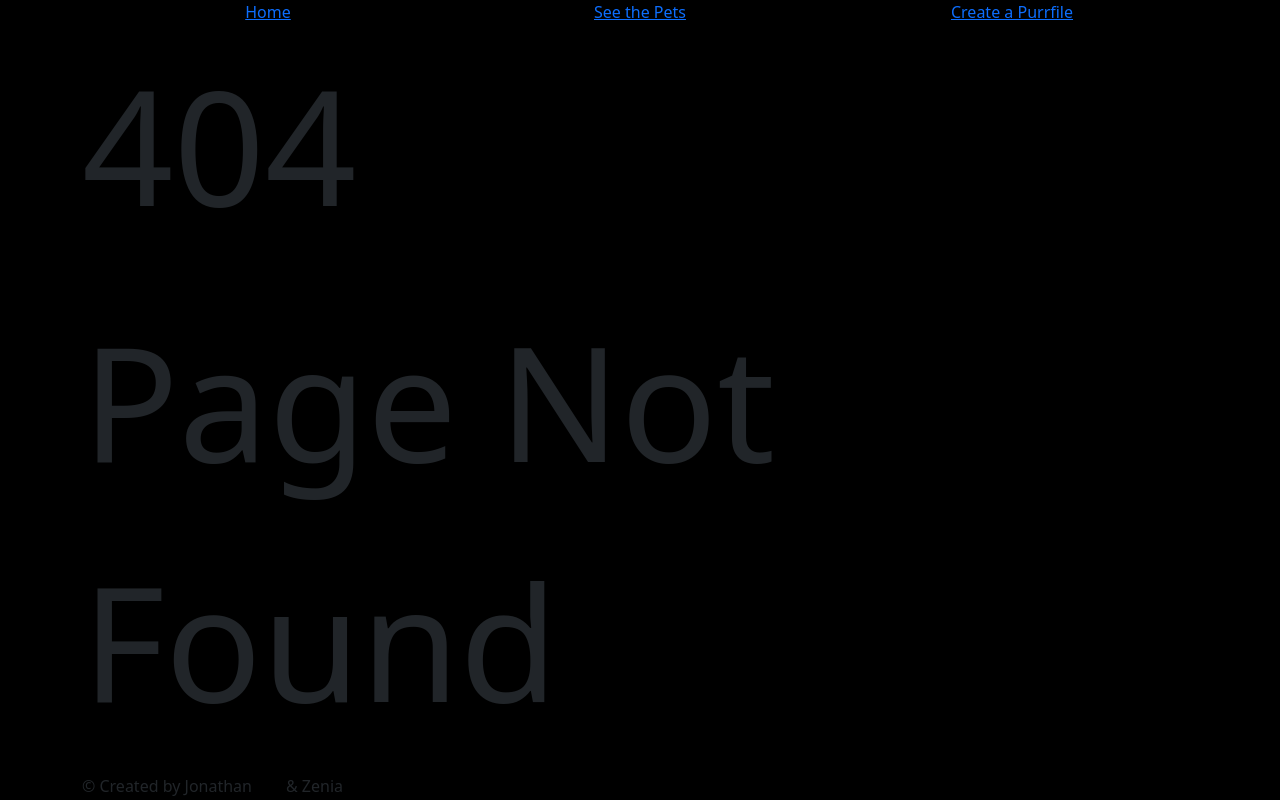
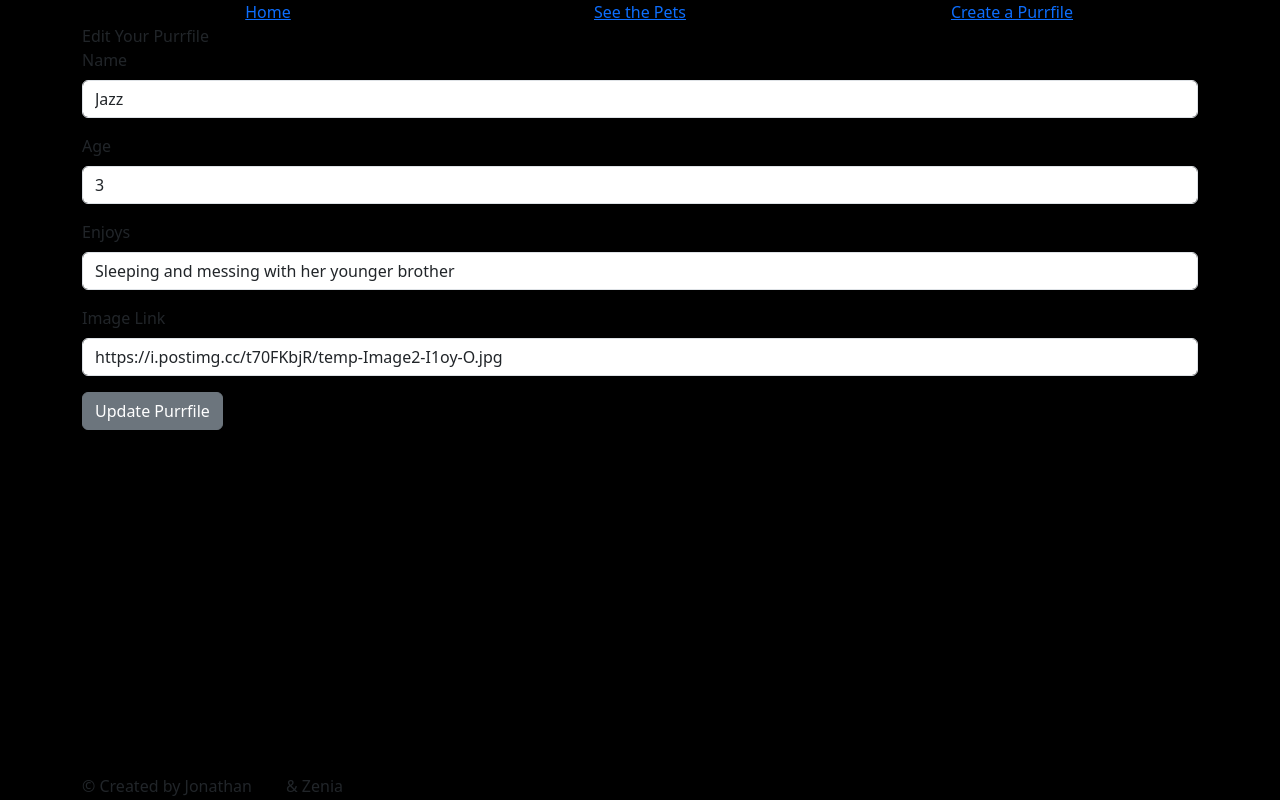
Before and after one commit to learn-academy-2023-hotel/cat-tinder-frontend-calico-cats, a React (Create React App) app: page /petedit/1 in a window 1280 px wide. Before the commit this address had no page. Built offline with nearby package versions, Linux system fonts and the light colour scheme.

Commit message:
completed update functionality and testing

```diff
--- a/src/App.js
+++ b/src/App.js
@@ -13,8 +13,12 @@ import NotFound from "./pages/NotFound"
 
 const App = () => {
   const [pets, setPets] = useState(mockPets)
-    const createPet = (createdPet) => {
-    console.log("Created Pet:" , createdPet)
+  const createPet = (createdPet) => {
+    console.log("Created Pet:", createdPet)
+  }
+  const updatePet = (pet, id) => {
+    console.log("pet:", pet)
+    console.log("id:", id)
   }
 
   return (
@@ -26,7 +30,10 @@ const App = () => {
           <Route path="/petindex" element={<PetIndex pets={pets} />} />
           <Route path="/petshow/:id" element={<PetShow pets={pets} />} />
           <Route path="/petnew" element={<PetNew createPet={createPet} />} />
-          <Route path="/petedit" element={<PetEdit />} />
+          <Route
+            path="/petedit/:id"
+            element={<PetEdit pets={pets} updatePet={updatePet} />}
+          />
           <Route path="*" element={<NotFound />} />
         </Routes>
 
--- a/src/pages/PetEdit.js
+++ b/src/pages/PetEdit.js
@@ -1,9 +1,77 @@
-import React from "react"
+import React, { useState } from "react"
+import { Form, FormGroup, Label, Input, Button } from "reactstrap"
+import { useParams, useNavigate } from "react-router-dom"
 
-const PetEdit = () => {
+const PetEdit = ({ pets, updatePet }) => {
+  const { id } = useParams()
+  let currentPet = pets?.find((pet) => pet.id === +id)
+
+  const [editPet, setEditPet] = useState({
+    name: currentPet.name,
+    age: currentPet.age,
+    enjoys: currentPet.enjoys,
+    image: currentPet.image,
+  })
+
+  const handleChange = (e) => {
+    setEditPet({ ...editPet, [e.target.name]: e.target.value })
+  }
+  const navigate = useNavigate()
+
+  const handleSubmit = () => {
+    updatePet(editPet, currentPet.id)
+    navigate("/petindex")
+  }
+
   return (
     <>
-      <div>PetEdit</div>
+      <div>Edit Your Purrfile</div>
+      <Form>
+        <FormGroup>
+          <Label for="name">Name</Label>
+          <Input
+            type="text"
+            name="name"
+            id="name"
+            onChange={handleChange}
+            value={editPet.name}
+          />
+        </FormGroup>
+
+        <FormGroup>
+          <Label for="age">Age</Label>
+          <Input
+            type="text"
+            name="age"
+            id="age"
+            onChange={handleChange}
+            value={editPet.age}
+          />
+        </FormGroup>
+        <FormGroup>
+          <Label for="enjoys">Enjoys</Label>
+          <Input
+            type="text"
+            name="enjoys"
+            id="enjoys"
+            onChange={handleChange}
+            value={editPet.enjoys}
+          />
+        </FormGroup>
+        <FormGroup>
+          <Label for="image">Image Link</Label>
+          <Input
+            type="text"
+            name="image"
+            id="image"
+            onChange={handleChange}
+            value={editPet.image}
+          />
+        </FormGroup>
+        <Button onClick={handleSubmit} name="submit">
+          Update Purrfile
+        </Button>
+      </Form>
     </>
   )
 }
--- a/src/pages/PetShow.js
+++ b/src/pages/PetShow.js
@@ -1,13 +1,17 @@
 import React from "react"
-import { useParams } from "react-router-dom"
+import { useParams, NavLink } from "react-router-dom"
 import mockPets from "../mockPets"
 
 const PetShow = ({ pets }) => {
   const { id } = useParams()
   let currentPet = pets?.find((pet) => pet.id === +id)
-  console.log(currentPet)
+  // console.log(currentPet)
   return (
     <main className="pet-show-cards">
+      <NavLink to={`/petedit/${currentPet.id}`} className="nav-link">
+        <button className="button">Update Purrfile</button>
+      </NavLink>
+
       <div className="pet-purrfile">Purrfile of {currentPet.name}</div>
       {currentPet && (
         <>
```
Also changed, not shown: 1 other file (tests, documents, lock files or other folders).
